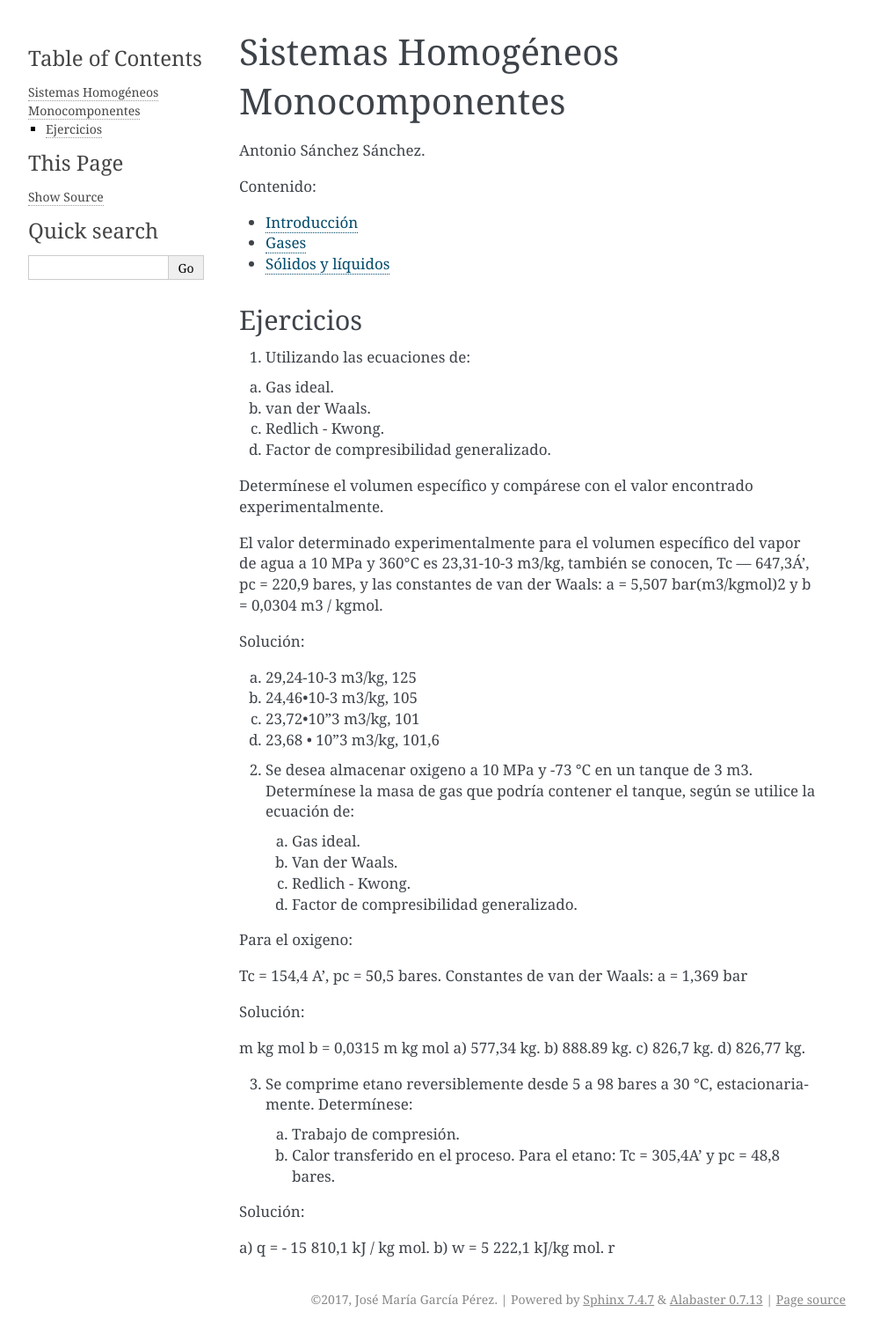
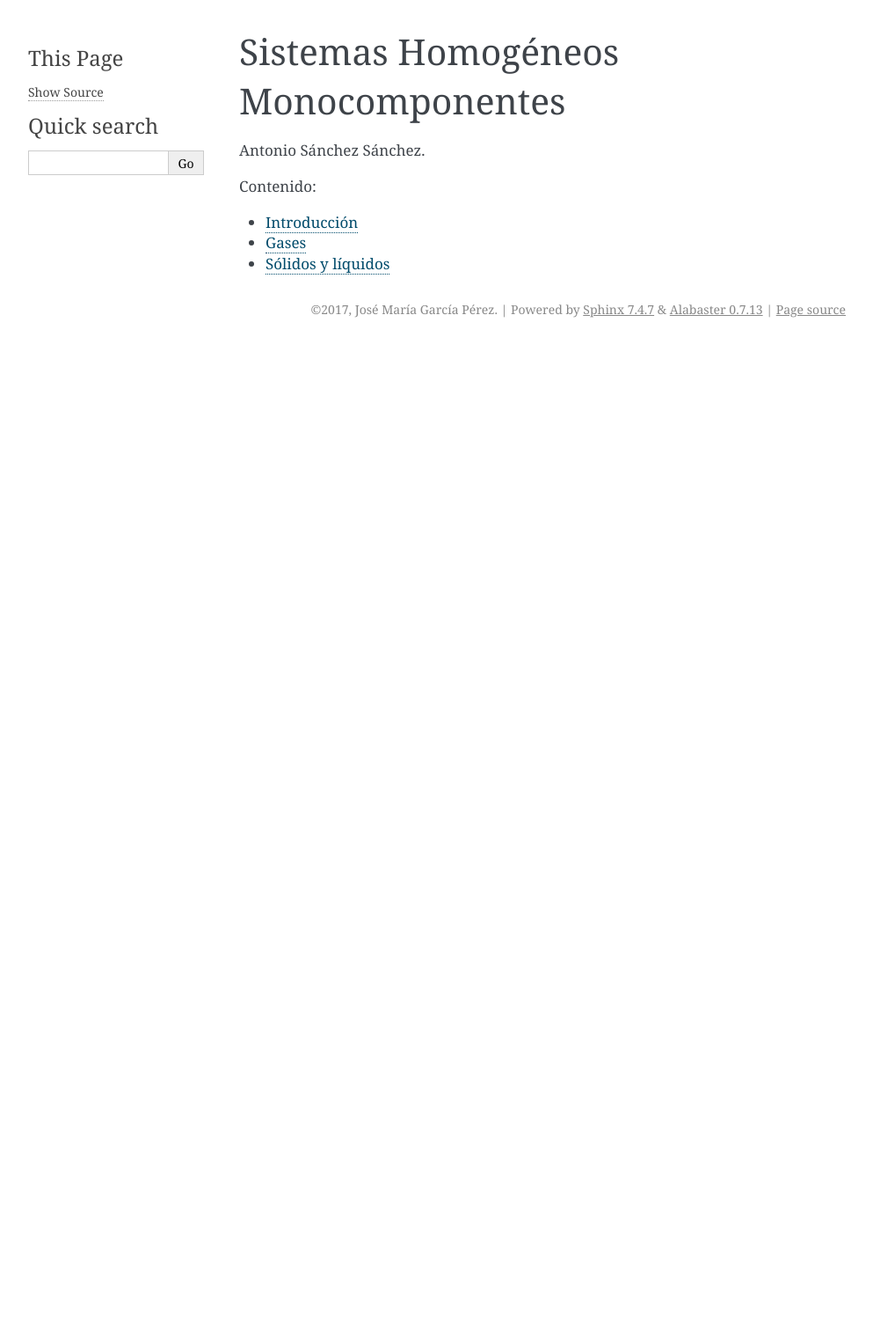
Before and after one commit to mantielero/termodinamica, a Sphinx documentation site: the page built from source/homogeneos.rst, in a window 1280 px wide. Shown: the whole page at 88% size, without its empty margins (148-1141 px from the left). Built offline with Sphinx 7.4.7, drawn with Linux system fonts in a browser that asks for light colours; after the commit the page ends 900 px from its top, so only the background shows below that.

Commit message:
Update homogeneos.rst

```diff
--- a/source/homogeneos.rst
+++ b/source/homogeneos.rst
@@ -10,58 +10,3 @@ Antonio Sánchez Sánchez.
    homogeneos_introduccion
    homogeneos_gases
    homogeneos_solidos_liquidos
-
-
-
-Ejercicios
-----------
-
-1) Utilizando las ecuaciones de:
-
-a)	Gas ideal.
-b)	van der Waals.
-c)	Redlich - Kwong.
-d)	Factor de compresibilidad generalizado.
-
-Determínese el volumen específico y compárese con el valor encontrado experimentalmente.
-
-El valor determinado experimentalmente para el volumen específico del vapor de agua a 10 MPa y 360°C es 23,31-10-3 m3/kg, también se conocen, Tc — 647,3Á', pc = 220,9 bares, y las constantes de van der Waals: a = 5,507 bar(m3/kgmol)2 y b = 0,0304 m3 / kgmol.
-
-Solución:
-
-a)	29,24-10-3 m3/kg, 125
-b)	24,46•10-3 m3/kg, 105
-c)	23,72•10"3 m3/kg, 101
-d)	23,68 • 10"3 m3/kg, 101,6
-
-2) Se desea almacenar oxigeno a 10 MPa y -73 °C en un tanque de 3 m3. Determínese la masa de gas que podría contener el tanque, según se utilice la ecuación de:
-
-  a)	Gas ideal.
-  b)	Van der Waals.
-  c)	Redlich - Kwong.
-  d)	Factor de compresibilidad generalizado.
-
-Para el oxigeno:
-
-Tc = 154,4 A', pc = 50,5 bares.
-Constantes de van der Waals:
-a = 1,369 bar
-
-Solución:
-
-m
-kg mol
-b = 0,0315
-m
-kg mol
-a) 577,34 kg. b) 888.89 kg. c) 826,7 kg. d) 826,77 kg.
-
-3) Se comprime etano reversiblemente desde 5 a 98 bares a 30 °C, estacionariamente. Determínese:
-
-  a)	Trabajo de compresión.
-  b)	Calor transferido en el proceso. Para el etano: Tc = 305,4A' y pc = 48,8 bares.
-
-Solución:
-
-a) q = - 15 810,1 kJ / kg mol. b) w = 5 222,1 kJ/kg mol.
-r
```
